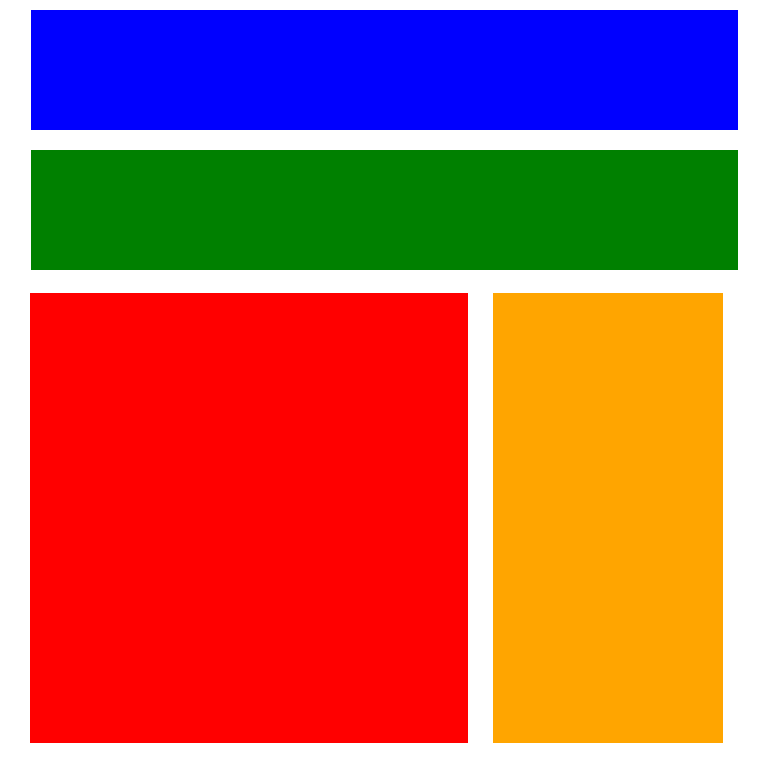
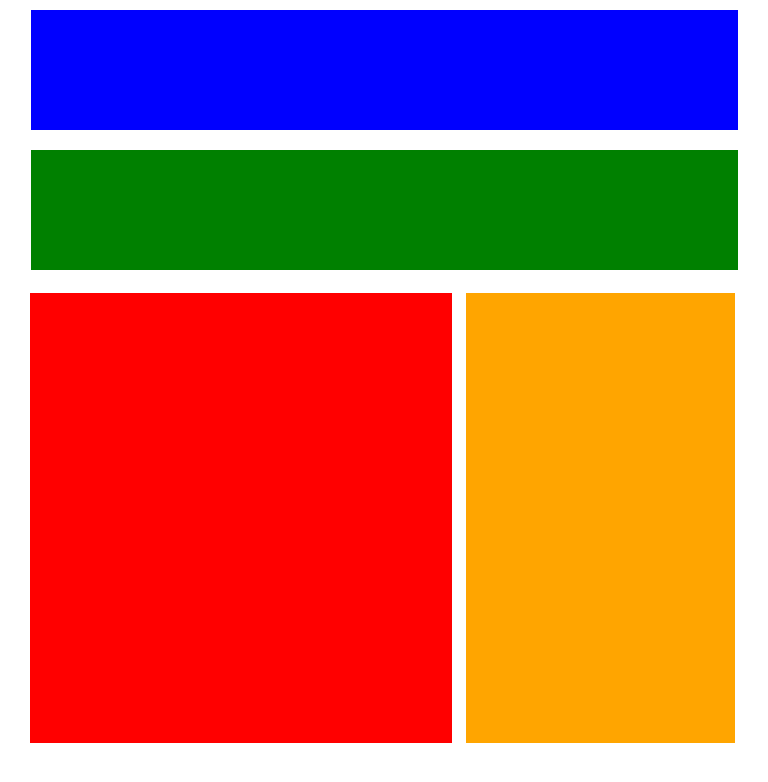
Before and after one commit to tarasandrushko/RWD-3, a plain HTML site: page index.html in a window 768 px wide. Drawn offline with Linux system fonts and the light colour scheme.

Commit message:
Update style.css

```diff
--- a/style.css
+++ b/style.css
@@ -124,15 +124,15 @@ table {
     }
     .red {
         height: 450px;
-        width: 57%;
+        width: 55%;
         background: red;
         margin: 10px 0px 10px 30px;
     }
     .orange {
         height: 450px;
-        width: 30%;
+        width: 35%;
         background: orange;
-        margin: 10px 45px 10px 0px;
-        float: right;
+        margin: 10px 0px 10px 10px;
+
     }
 }
```
